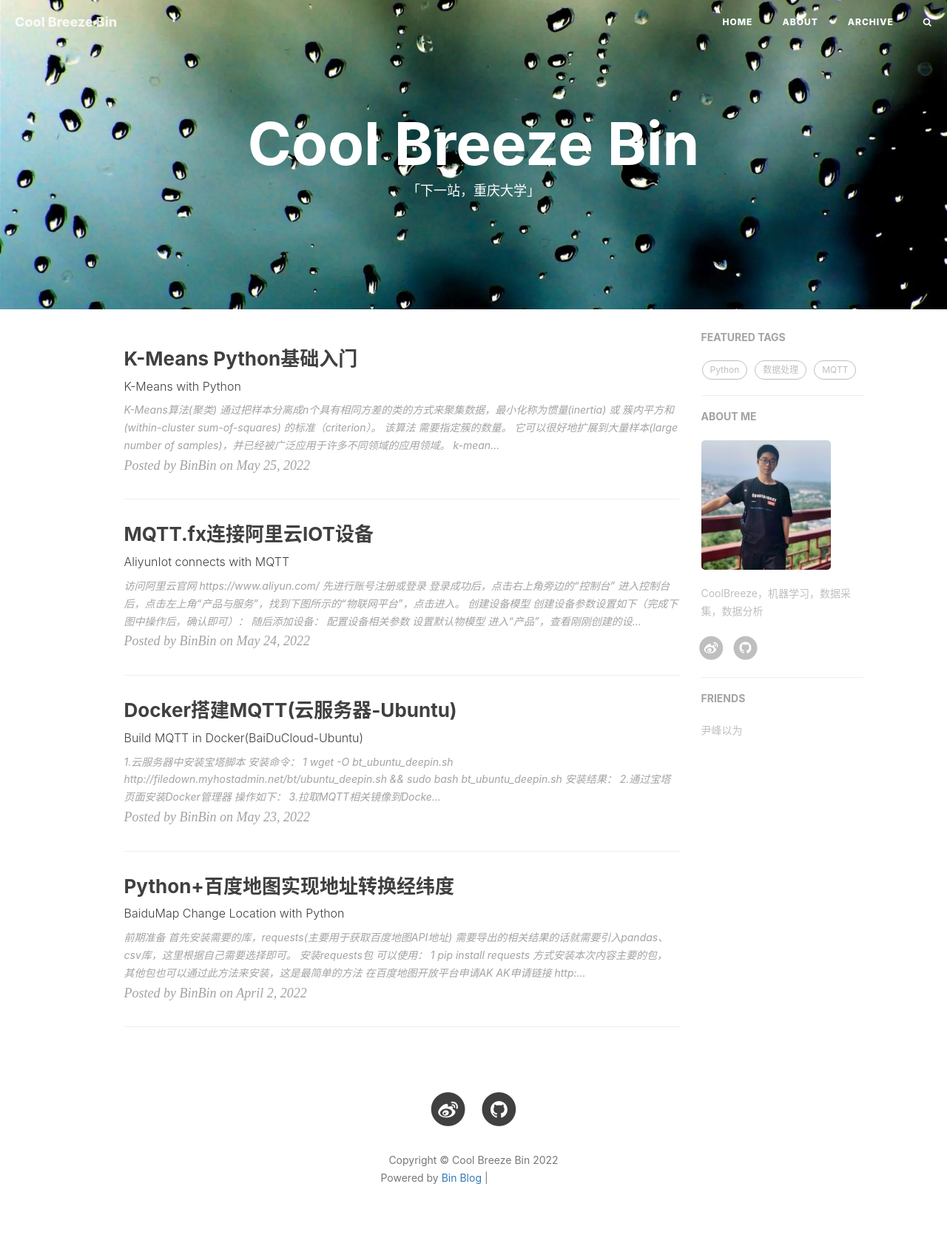
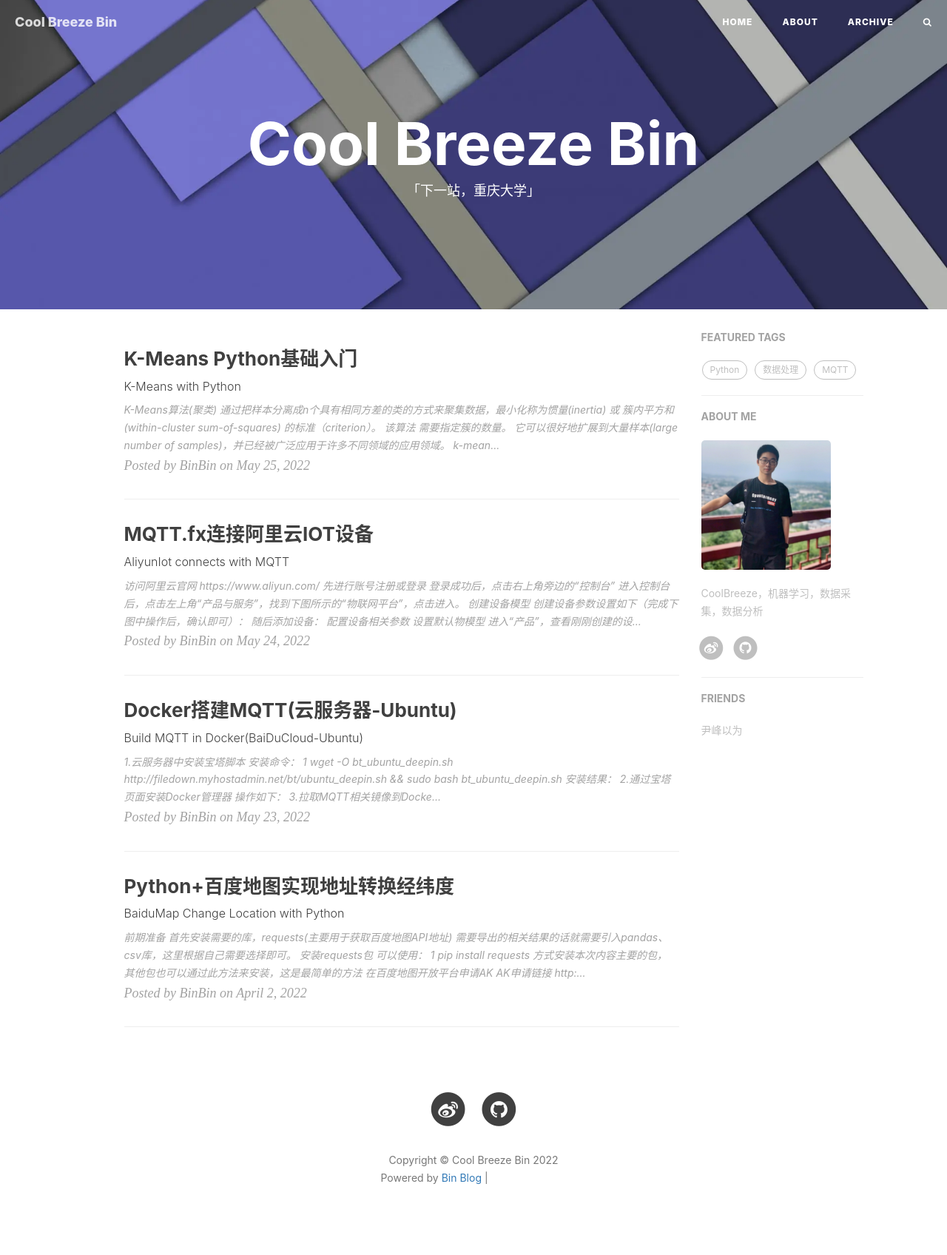
Before and after one commit to Cool-breeze-bin/Cool-breeze-bin.github.io, a Jekyll site: the page built from index.html, in a window 1280 px wide. Shown: the whole page at 74% size. Built offline with Jekyll 4.4.1, drawn with Linux system fonts in a browser that asks for light colours; nearby versions of some CDN libraries; the list of posts is cut into pages by our own code; comment, search, counter and statistics services are not loaded; grey boxes are pictures that could not be loaded.

Commit message:
Update _config.yml

```diff
--- a/_config.yml
+++ b/_config.yml
@@ -1,7 +1,7 @@
 # Site settings
 title: Cool Breeze Bin
 SEOTitle: CoolBreeze的博客 | Bin Blog
-header-img: img/home-bg4.jpg
+header-img: img/home-bg3.jpg
 email: coolbreeze@petalmail.com
 description: "一名有梦想的本科生 | CoolBreeze，Web & Mobile Lover，Software Engineer，UX Designer | 这里是 @CoolBreeze 的个人博客，与你一起发现更大的世界。"
 keyword: "CoolBreeze, 技术分享, 热爱学术, 数据采集, 数据分析, 机器学习, 博客, 个人网站, 互联网, Web,前端"
```
